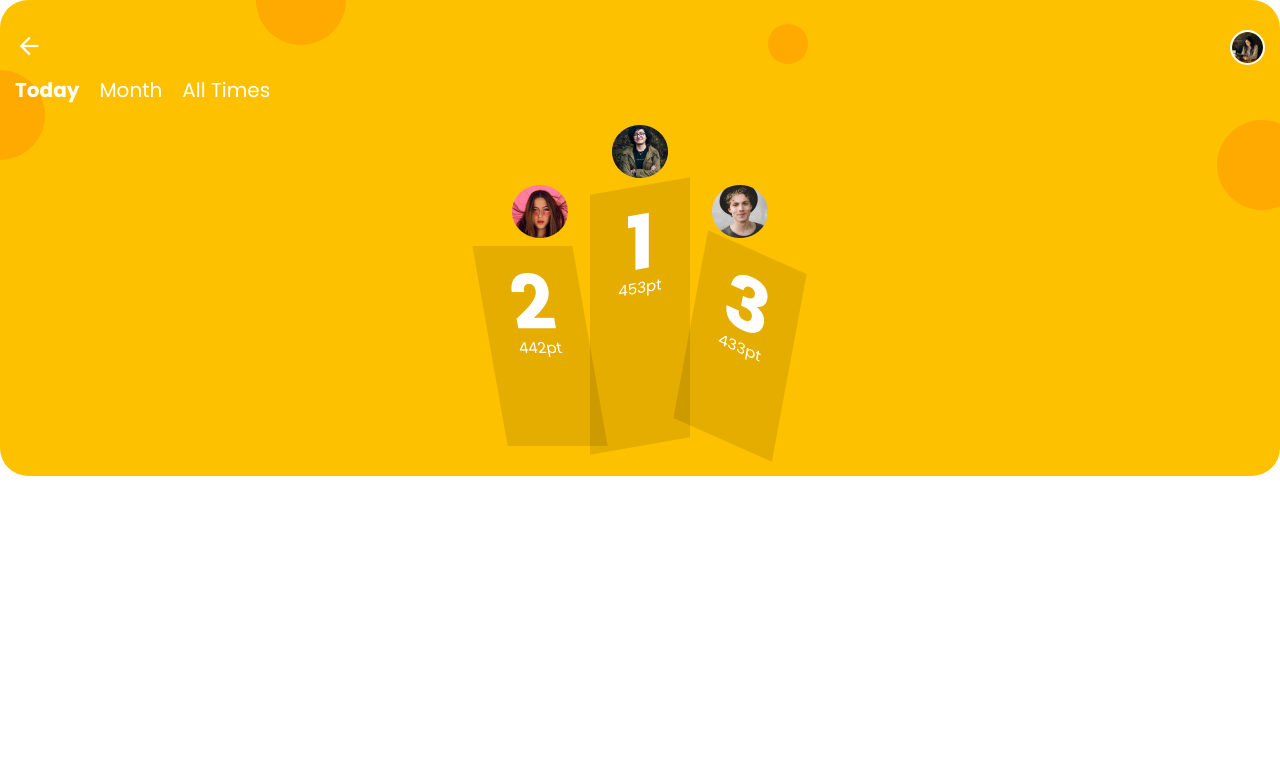
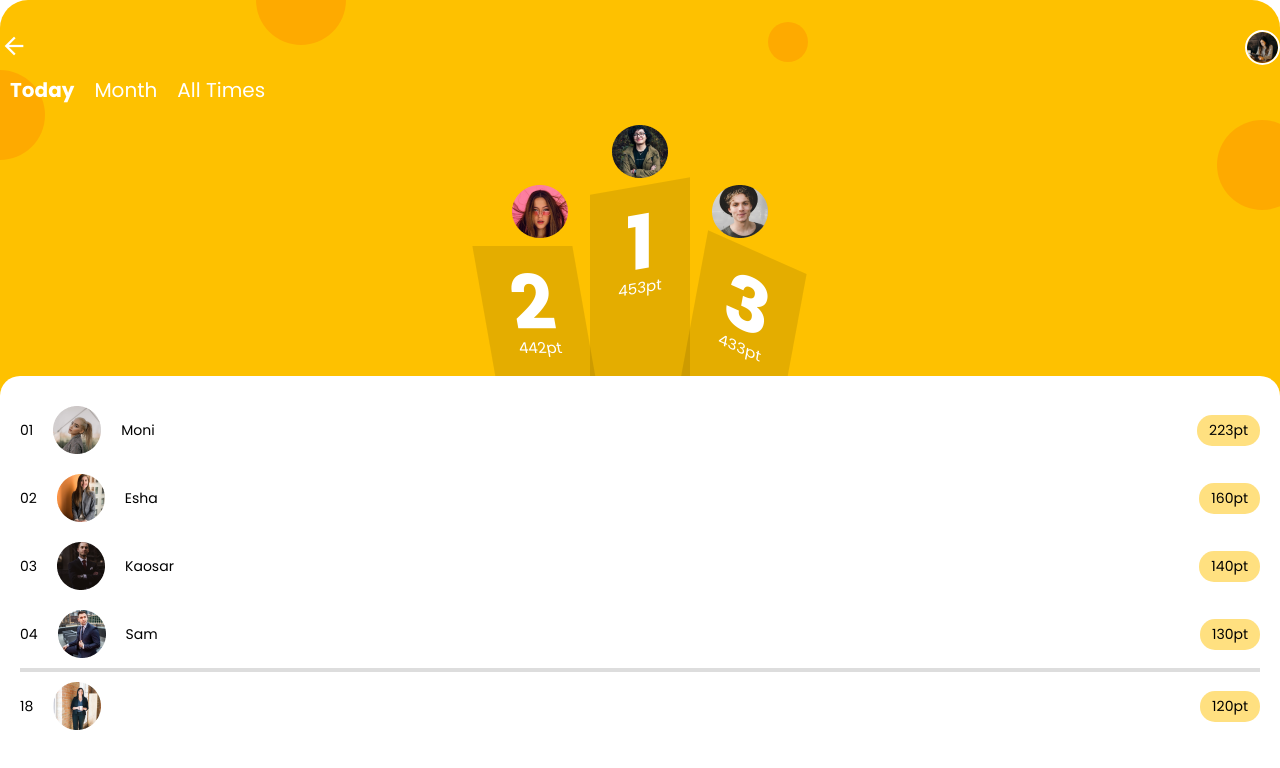
Before and after one commit to Tanishka-2000/quiz, a React (Vite) app: page /dashboard in a window 1280 px wide. Shown: the top 768 px of the page. Built offline with nearby package versions, Linux system fonts and the light colour scheme.

Commit message:
create list of performers for dashboard screen

```diff
--- a/src/App.css
+++ b/src/App.css
@@ -5,6 +5,7 @@
 }
 .home .popular{
     color: white;
+    margin: 10px;
 }
 
 .home h2{
@@ -73,7 +74,7 @@
     color: white;
     font-size: 20px;
     gap: 20px;
-    margin-top: 10px;
+    margin: 10px;
 }
 
 .dashboard .nav .active{
--- a/src/components/header/styles.css
+++ b/src/components/header/styles.css
@@ -3,7 +3,7 @@
     position: relative;
     min-height: 230px;
     overflow: hidden;
-    padding: 30px 15px;
+    padding-top: 30px;
     border-radius: 28px;
 }
 
--- a/src/components/index.js
+++ b/src/components/index.js
@@ -7,3 +7,4 @@ export { default as Score } from './score/Score'
 export { default as QuizResult } from './quizResult/QuizResult'
 export { default as Controls } from './controls/Controls'
 export { default as Topers } from './topers/Topers'
+export { default as PerformersList } from './performersList/PerformersList'
--- /dev/null
+++ b/src/components/performersList/PerformersList.jsx
@@ -0,0 +1,26 @@
+import './styles.css'
+
+function PerformersList({ list, other }) {
+  return (
+    <ul className='performers'>
+        {
+            list.map((performer, i) =>
+                <li key={performer.rank}>
+                    <span>{performer.rank > 8 ? performer.rank : '0'+ performer.rank}</span>
+                    <img src={performer.image} />
+                    <span>{performer.name}</span>
+                    <span className='points'>{performer.points}pt</span>
+                </li>
+                )
+            }
+            <li className='other'>
+                <span>{other.rank > 8 ? other.rank : '0'+ other.rank}</span>
+                <img src={other.image} />
+                <span>{other.name}</span>
+                <span className='points'>{other.points}pt</span>
+            </li>
+    </ul>
+  )
+}
+
+export default PerformersList
--- /dev/null
+++ b/src/components/performersList/styles.css
@@ -0,0 +1,30 @@
+.performers{
+    background-color: white;
+    border-top-left-radius:20px;
+    border-top-right-radius: 20px;
+    padding: 20px 20px 0;
+    list-style-type: none;
+    /* transform: translateY(-70px); */
+    margin-top: -70px;
+    position: relative;
+    z-index: 1;
+}
+
+.performers li{
+    display: flex;
+    align-items: center;
+    gap: 20px;
+    font-size: 14px;
+    padding-block: 10px;
+}
+
+.performers li .points{
+    margin-left: auto;
+    background-color: #FFC10280;
+    padding: 5px 12px;
+    border-radius: 15px;
+}
+
+.performers .other{
+    border-top: 4px solid #ddd;
+}
--- a/src/screens/Dashboard.jsx
+++ b/src/screens/Dashboard.jsx
@@ -1,5 +1,39 @@
 import React from 'react'
-import { Header, Topers } from '../components'
+import { Header, PerformersList, Topers } from '../components'
+
+const list = [
+  {
+    rank: 1,
+    name: 'Moni',
+    image: 'person4.png',
+    points: 223
+  },
+  {
+    rank: 2,
+    name: 'Esha',
+    image: 'person5.png',
+    points: 160
+  },
+  {
+    rank: 3,
+    name: 'Kaosar',
+    image: 'person6.png',
+    points: 140
+  },
+  {
+    rank: 4,
+    name: 'Sam',
+    image: 'person7.png',
+    points: 130
+  },
+
+];
+
+const other =   {
+  rank: 18,
+  image: 'person8.png',
+  points: 120
+}
 
 function Dashboard() {
   return (
@@ -12,6 +46,7 @@ function Dashboard() {
         </div>
         <Topers />
       </Header>
+      <PerformersList list={list} other={other}/>
     </div>
   )
 }
```
